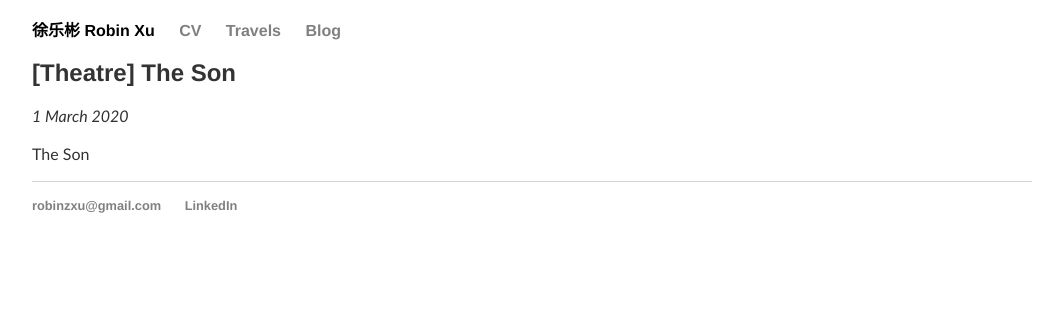
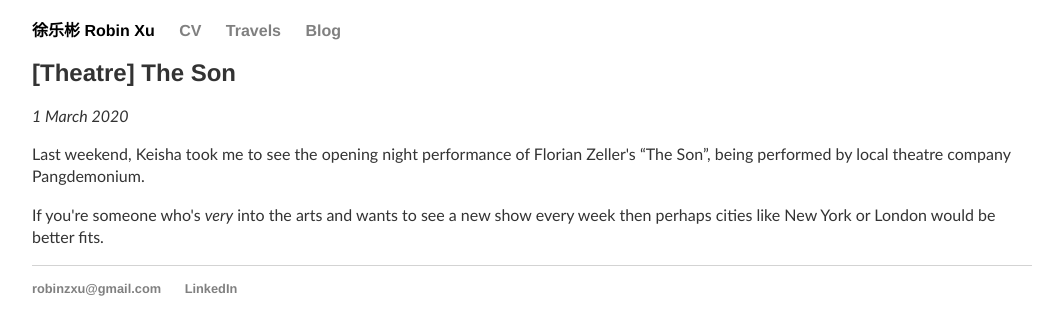
Before and after one commit to robinzxu/robinzxu.github.io, a Jekyll site: the page built from _posts/2020-03-01-theatre-the-son.md, in a window 1280 px wide. Shown: the top 335 px of the page, without its empty margins (108-1150 px from the left). Built offline with Jekyll 4.4.1, drawn with Linux system fonts in a browser that asks for light colours.

Commit message:
Update 2020-03-01-theatre-the-son.md

```diff
--- a/_posts/2020-03-01-theatre-the-son.md
+++ b/_posts/2020-03-01-theatre-the-son.md
@@ -4,4 +4,6 @@ title: "[Theatre] The Son"
 date: 2020-03-01
 ---
 
-The Son
+Last weekend, Keisha took me to see the opening night performance of Florian Zeller\'s "The Son", being performed by local theatre company Pangdemonium.
+
+If you\'re someone who\'s *very* into the arts and wants to see a new show every week then perhaps cities like New York or London would be better fits.
```
